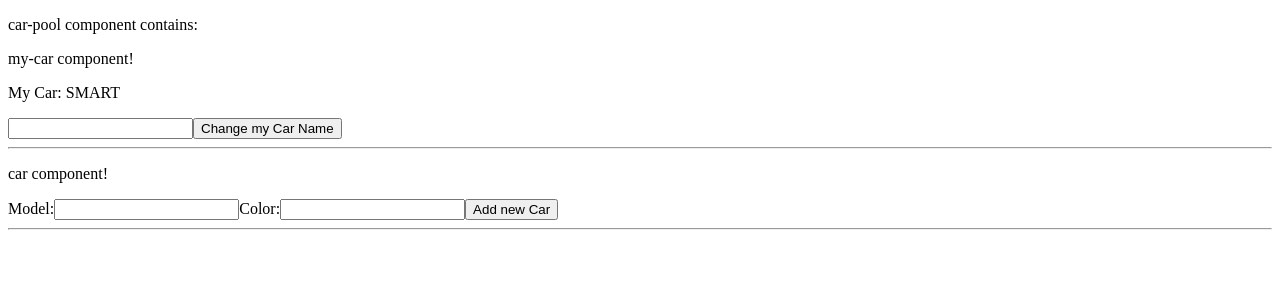
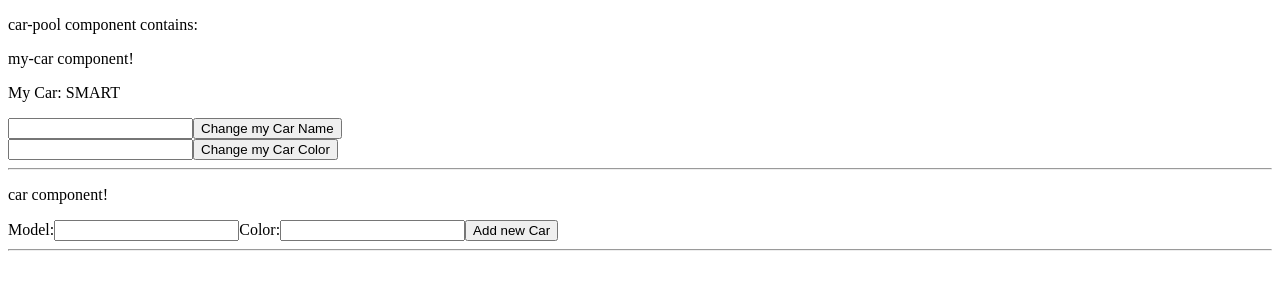
Before and after one commit to slimouGit/angular-eventemitter, an Angular app in the folder input-output/: page / in a window 1280 px wide. Shown: the top 300 px of the page. Built offline with nearby package versions, Linux system fonts and the light colour scheme.

Commit message:
added @ViewChild

```diff
--- a/input-output/src/app/car-my-car/car-my-car.component.html
+++ b/input-output/src/app/car-my-car/car-my-car.component.html
@@ -5,5 +5,8 @@
 
 <input type="text" #myCarName>
 <button (click)="changeMyCarName(myCarName)">Change my Car Name</button>
+<br>
+<input type="text" #myCarColor>
+<button (click)="defineMyCarColor(myCarColor)">Change my Car Color</button>
 
 <hr>
```
